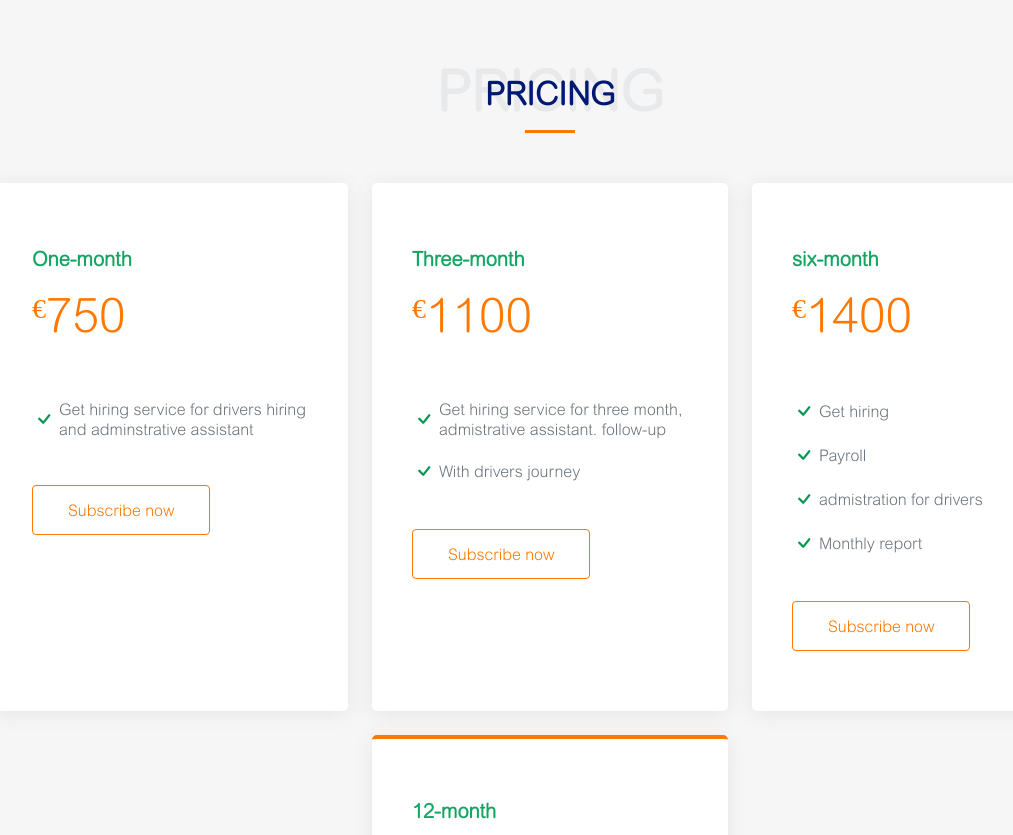
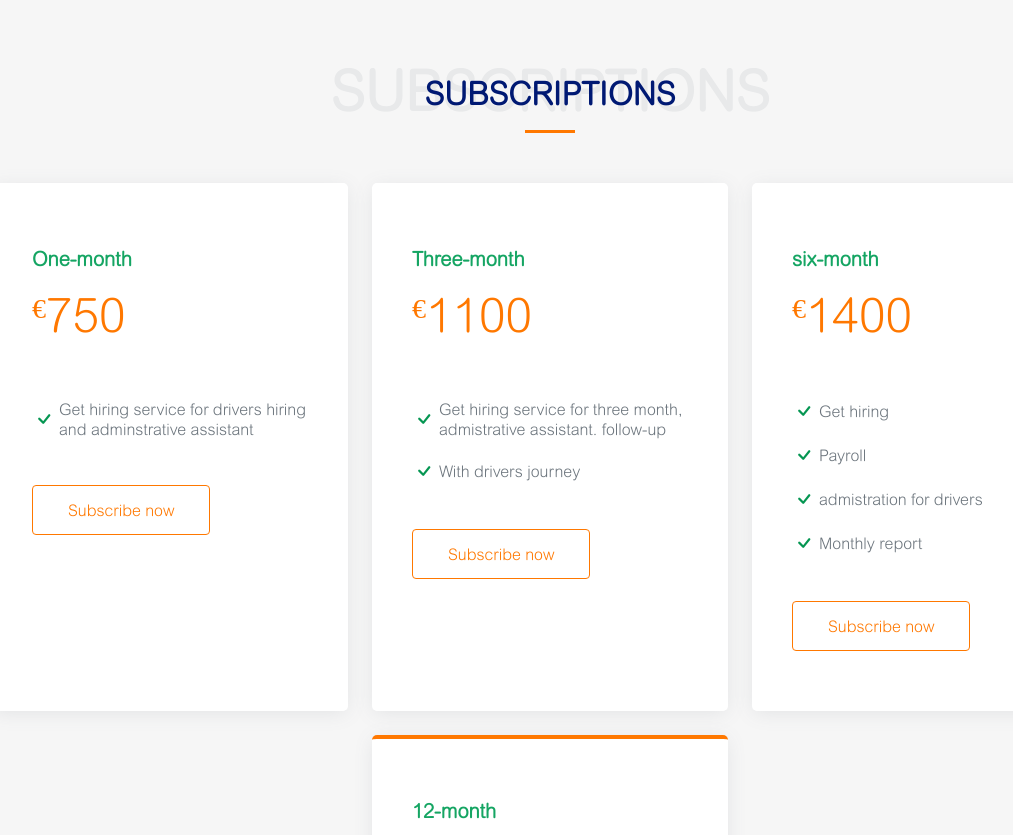
Before and after one commit to ToqaTeky/Direxione, a plain HTML site: page index.html in a window 1280 px wide. Shown: the part 1792-2627 px from the top of the page, without its empty margins (90-1103 px from the left). Drawn offline with Linux system fonts and the light colour scheme; a script that the page names is missing.

Commit message:
Update index.html

```diff
--- a/index.html
+++ b/index.html
@@ -174,8 +174,8 @@
       <div class="container" data-aos="fade-up">
 
         <div class="section-header">
-          <span>Pricing</span>
-          <h2>Pricing</h2>
+          <span>Subscriptions</span>
+          <h2>Subscriptions</h2>
 
         </div>
 
```
